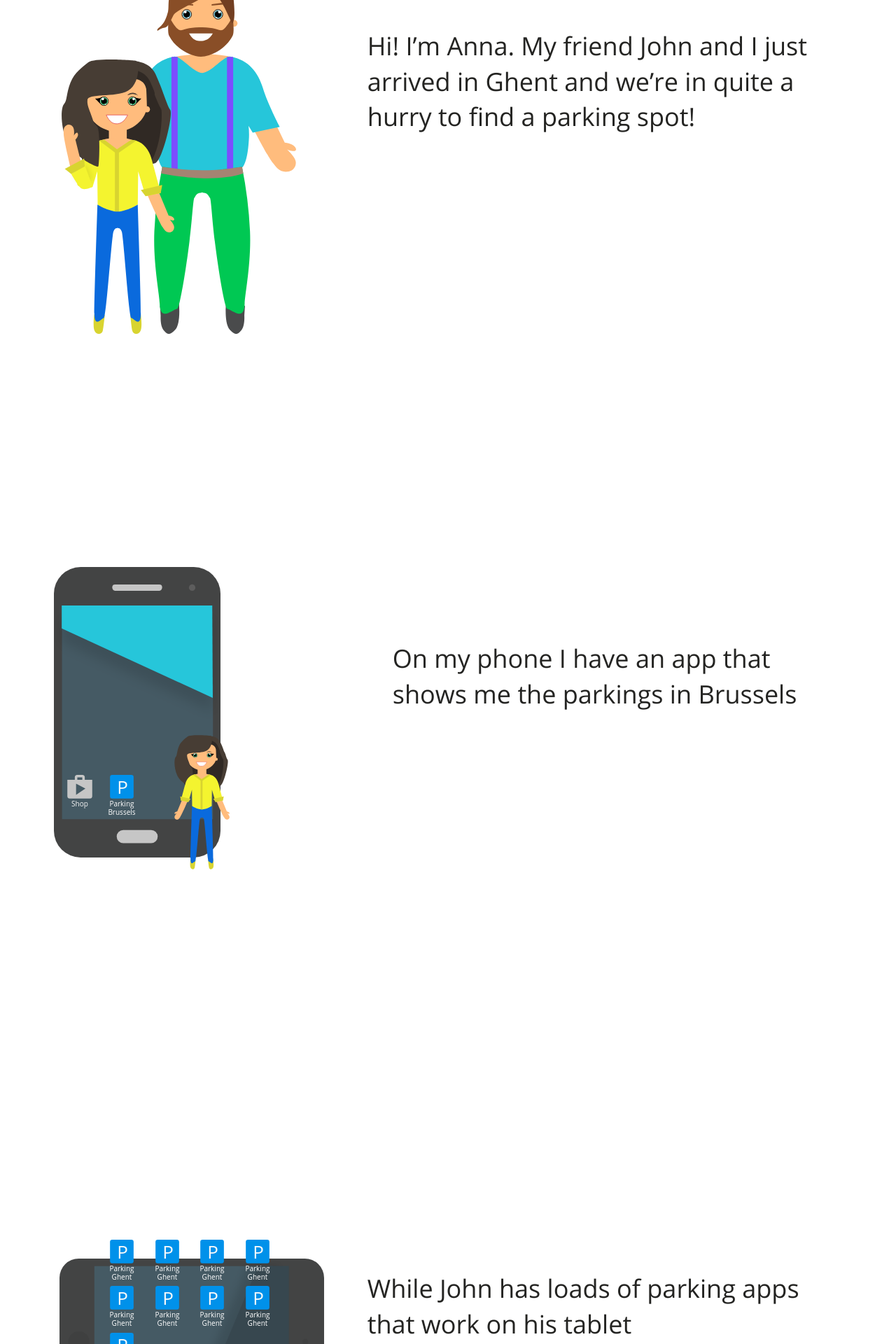
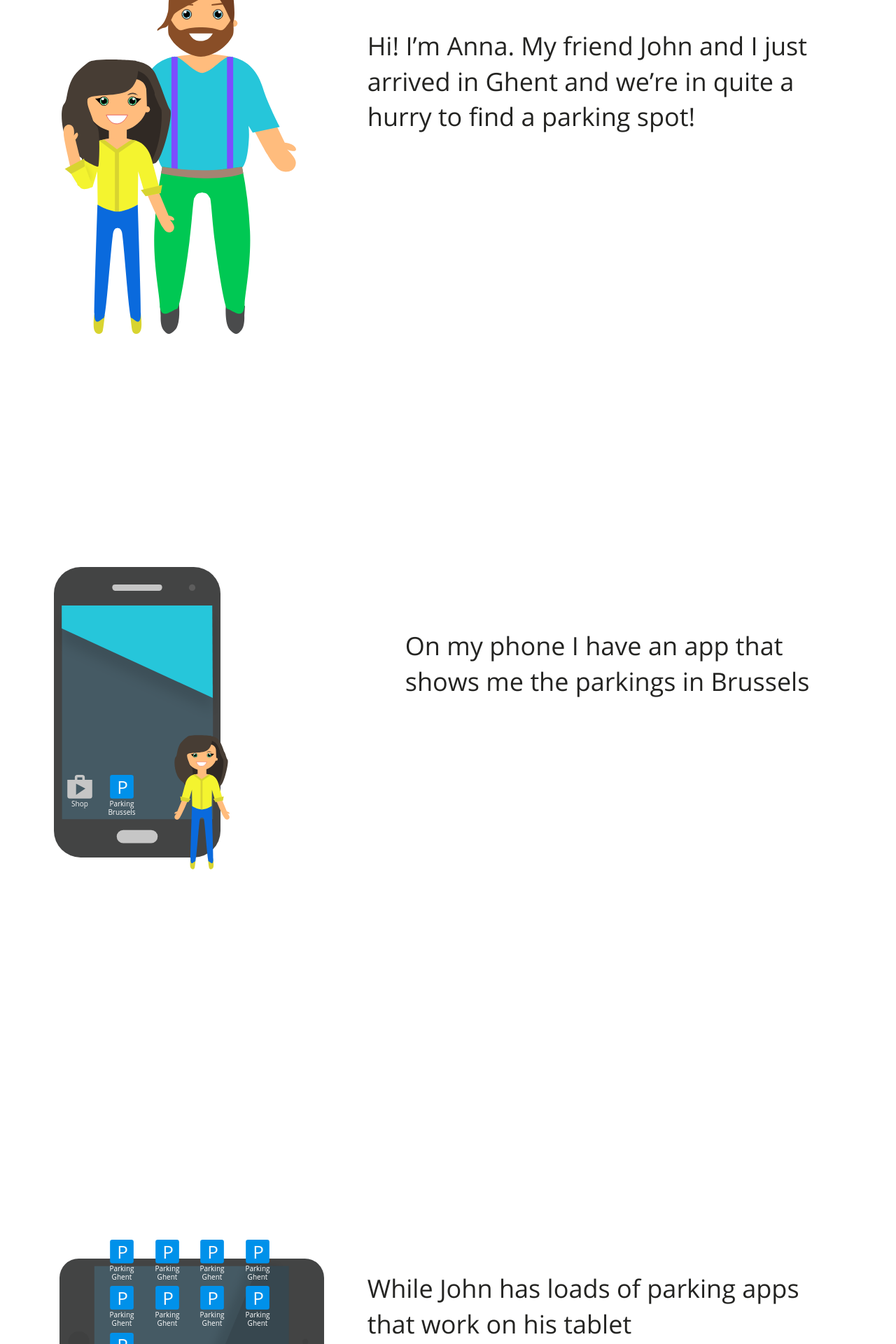
Before and after one commit to osoc16/mobylink, a Jekyll site: the page built from index.html, in a window 1280 px wide. Shown: the part 1305-3225 px from the top of the page at 70% size. Built offline with Jekyll 4.4.1, drawn with Linux system fonts in a browser that asks for light colours; a script that is not in the unit is left out.

Commit message:
fix sizing section3

```diff
--- a/_sass/_section3.sass
+++ b/_sass/_section3.sass
@@ -33,3 +33,5 @@
   .text
     padding: 1em
     box-sizing: border-box
+    p
+      padding: .5em
```
